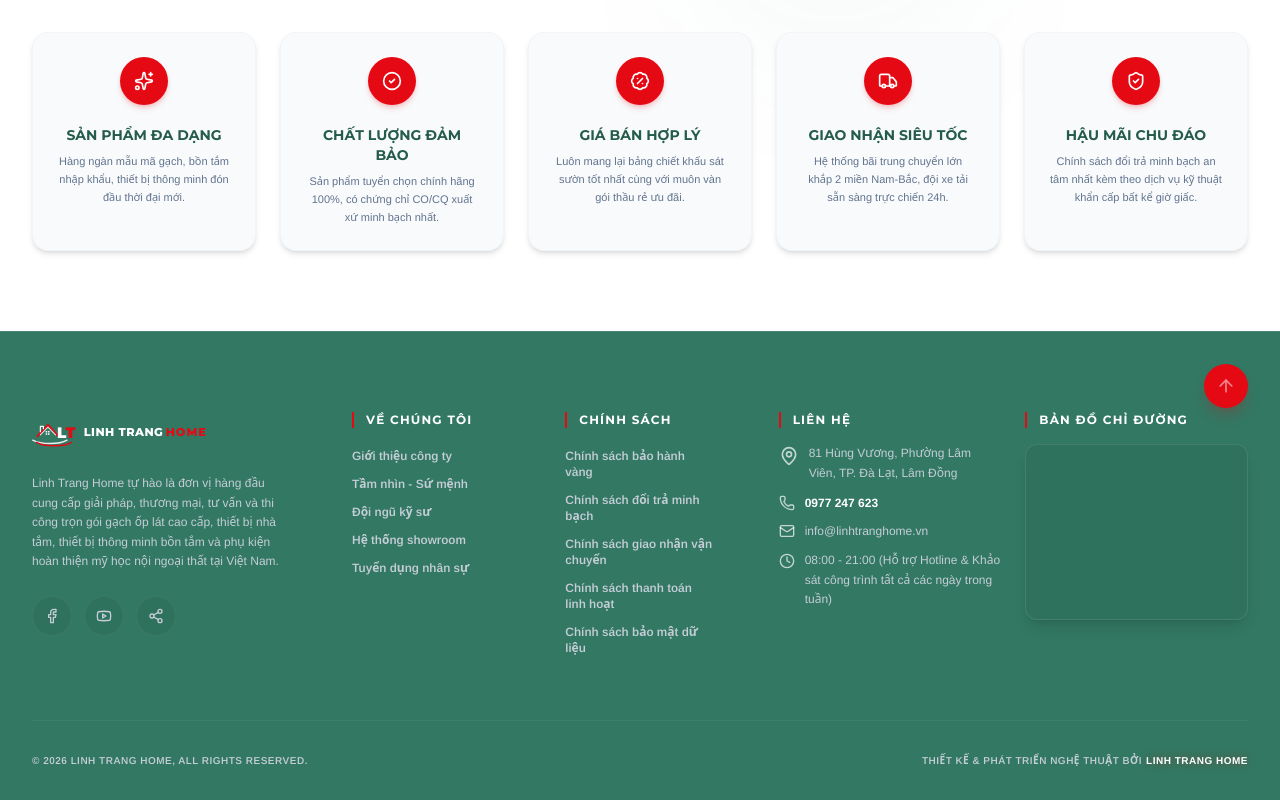
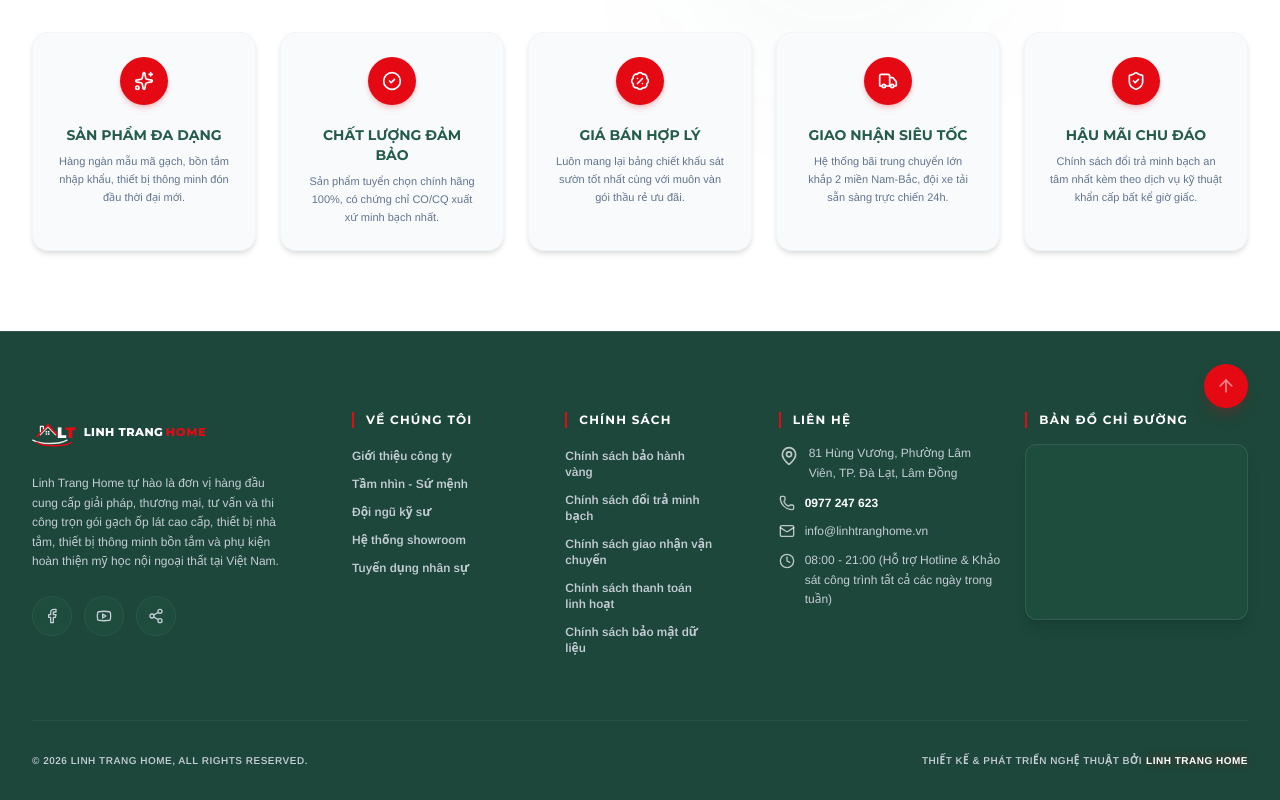
Before and after one commit to iamneongo/linhtrang, a Next.js app: page / in a window 1280 px wide. Shown: the part 5540-6340 px from the top of the page. Built offline with nearby package versions, Linux system fonts and the light colour scheme; grey boxes are pictures that could not be loaded.

Commit message:
style: make footer background slightly darker to deep forest green

```diff
--- a/components/Footer.tsx
+++ b/components/Footer.tsx
@@ -89,7 +89,7 @@ export default function Footer() {
       </section>
 
       {/* Corporate Luxury Footer Section */}
-      <footer className="bg-[#327863] pt-20 pb-8 border-t border-white/10 relative overflow-hidden">
+      <footer className="bg-[#1c473a] pt-20 pb-8 border-t border-white/10 relative overflow-hidden">
 
         {/* Floating Arrow To Top bubble */}
         <div className="absolute right-8 top-8 z-20">
```
